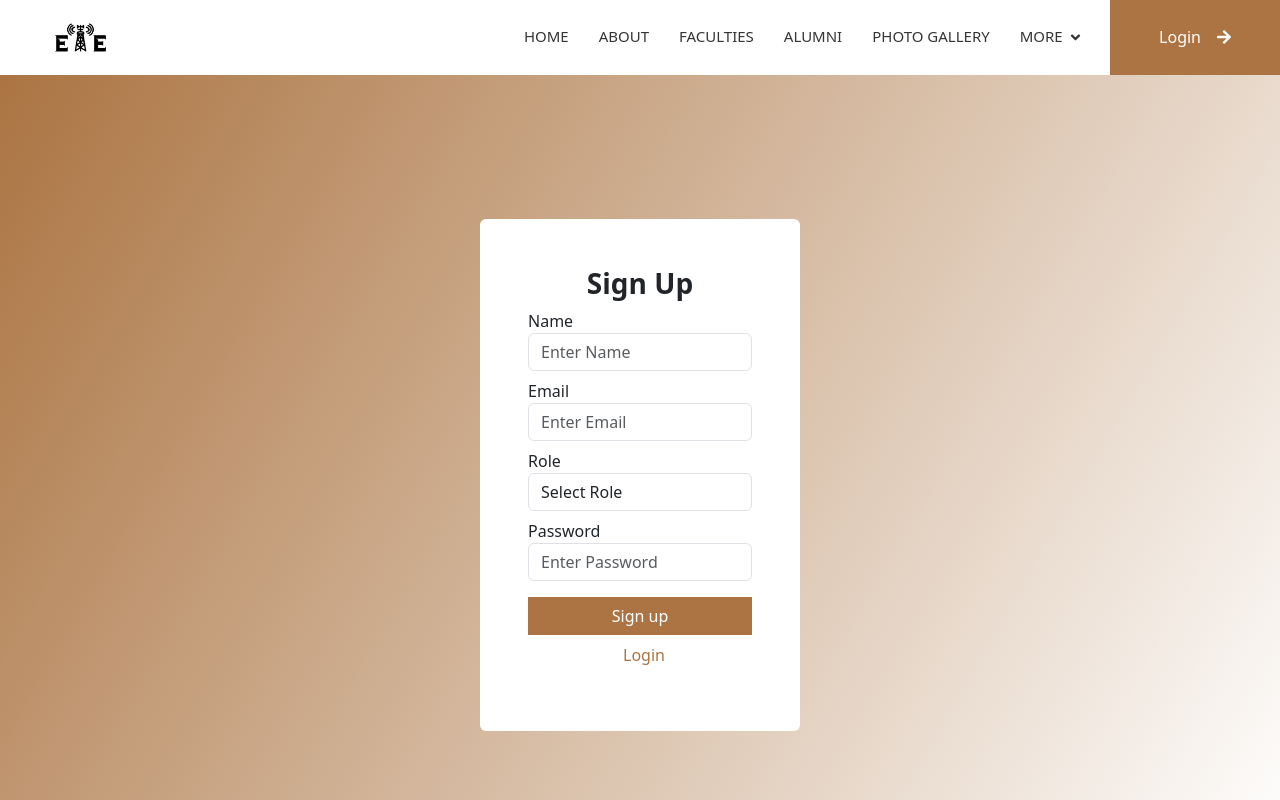
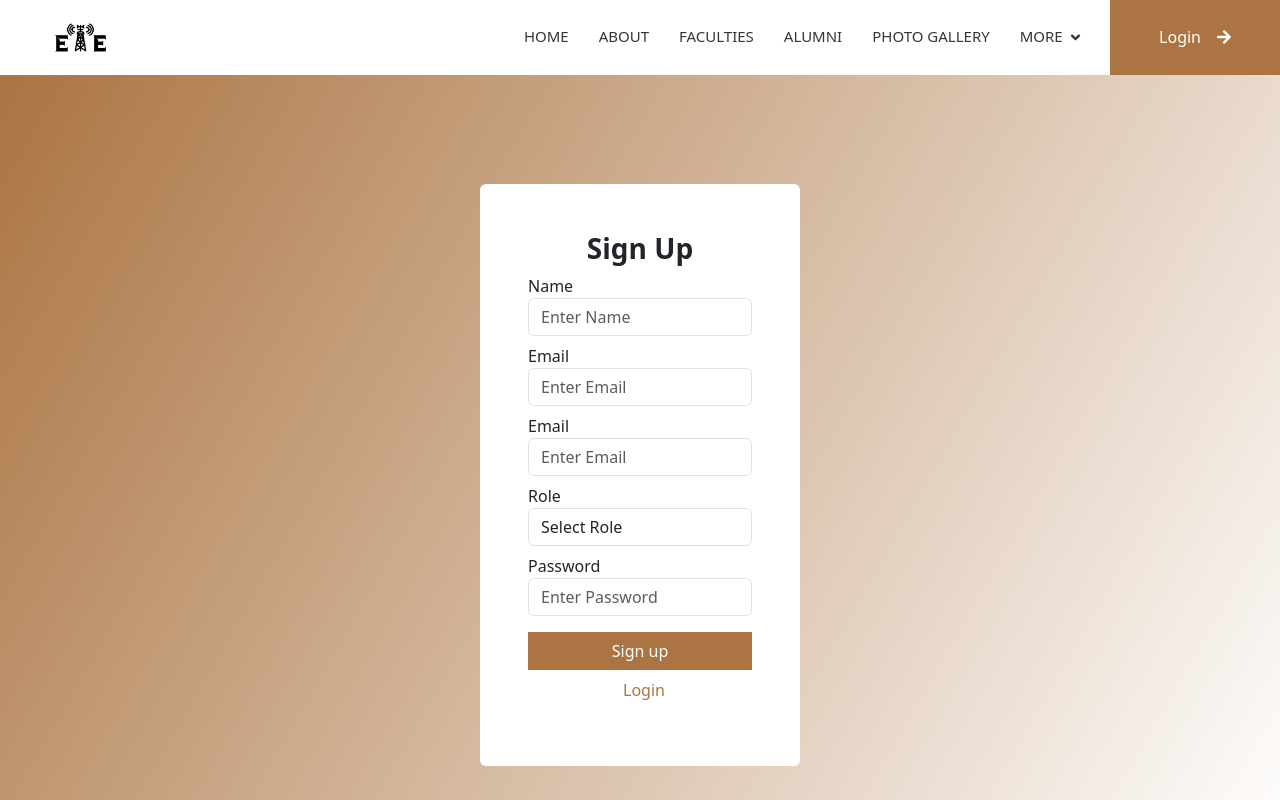
Before and after one commit to Tahmid-fuad/Signuplogin, a React (Vite) app in the folder loginprject/: page /signup in a window 1280 px wide. Shown: the top 800 px of the page. Built offline with nearby package versions, Linux system fonts and the light colour scheme.

Commit message:
15/6 tf1

```diff
--- a/loginprject/src/pages/Signup.jsx
+++ b/loginprject/src/pages/Signup.jsx
@@ -91,6 +91,17 @@ function Signup() {
                             {formErrors.email && <p className="text-danger">{formErrors.email}</p>}
                         </div>
                         <div className='mb-2'>
+                            <label htmlFor="email">Email</label>
+                            <input
+                                type="email"
+                                placeholder='Enter Email'
+                                className='form-control'
+                                value={email}
+                                onChange={(e) => setEmail(e.target.value)}
+                            />
+                            {formErrors.email && <p className="text-danger">{formErrors.email}</p>}
+                        </div>
+                        <div className='mb-2'>
                             <label htmlFor="role">Role</label>
                             <select
                                 className='form-control'
--- a/loginprject/src/pages/Teacher.jsx
+++ b/loginprject/src/pages/Teacher.jsx
@@ -6,24 +6,24 @@ import axios from 'axios';
 import Notice from './Notice';
 
 function Teacher() {
-  const navigate = useNavigate();
+  // const navigate = useNavigate();
 
-  const handleLogout = () => {
-    axios.post('http://localhost:3001/logout', {}, { withCredentials: true })
-      .then(() => {
-        localStorage.removeItem('role');
-        navigate('/login');
-      })
-      .catch(err => {
-        console.log(err);
-      });
-  };
+  // const handleLogout = () => {
+  //   axios.post('http://localhost:3001/logout', {}, { withCredentials: true })
+  //     .then(() => {
+  //       localStorage.removeItem('role');
+  //       navigate('/login');
+  //     })
+  //     .catch(err => {
+  //       console.log(err);
+  //     });
+  // };
 
   return (
     <div>
       <Header />
-      <ProtectedRoute allowedRoles={['teacher']} handleLogout={handleLogout} />
-      <button onClick={handleLogout}>Logout</button>
+      <ProtectedRoute allowedRoles={['teacher']} />
+      {/* <button onClick={handleLogout}>Logout</button> */}
       <div style={{ background: "linear-gradient(120deg,#AB7442, #ffffff)" }}>
         <div className="container">
           <div className="row py-sm-5 ">
```
Also changed, not shown: 1 other file (tests, documents, lock files or other folders).
